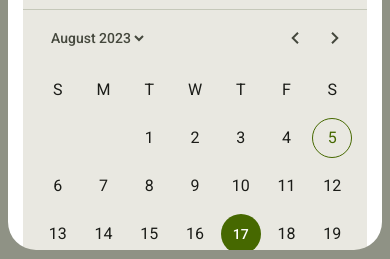
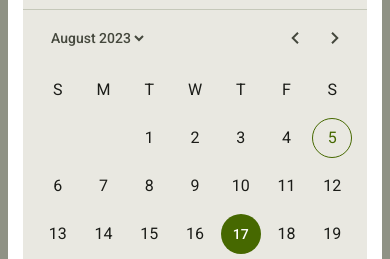
Before and after one commit to Marcosh747/Dewey, a plain HTML site: page public/professor/pagina_inicial.html in a window 390 px wide. Shown: the part 576-835 px from the top of the page. Drawn offline with Linux system fonts and the light colour scheme.

Commit message:
modified:   css/main.css 	modified:   css/pagina_inicial.css 	modified:   public/professor/pagina_inicial.html

```diff
--- a/css/main.css
+++ b/css/main.css
@@ -31,6 +31,19 @@
 .pagina_inicial {
     overflow: hidden;
 }
+}
+
+.container_principal{
+    display: flex;
+    width: 100%;
+    justify-content: center;
+    height: 100vh;
+}
+
+main{
+    margin-bottom: 150px;
+    display: flex;
+    flex-direction: column;
 }
 
 .barra-superior {
--- a/css/pagina_inicial.css
+++ b/css/pagina_inicial.css
@@ -18,6 +18,13 @@ header {
   .sessoes {
     flex-direction: column;
     align-items: center;
+
+  }
+
+  section.feed1,
+  section.feed2,
+  section.feed3{
+    overflow:inherit;
   }
 }
 
@@ -113,19 +120,16 @@ header {
 
 .android-grande-1 {
   position: relative;
-  overflow: hidden;
+  /* overflow: hidden; */
   width: 100%;
-  height: 100vh;
-
+  height: 100%;
 }
 
 .sessoes {
   border-radius: var(--arredondamento-do-cantos);
   display: flex;
-  justify-content: center;
-  /* flex-wrap: wrap; */
   gap: 15px;
-  margin-bottom: 80px;
+  height: 100%;
 }
 
 section.feed1 {
@@ -136,23 +140,17 @@ section.feed1 {
 section.feed1,
 .feed3,
 .feed2 {
+
   box-sizing: border-box;
   padding: 15px;
   display: flex;
-
-  /* width: max-content; */
-  height: calc(100vh - 150px);
   border-radius: var(--arredondamento-do-cantos);
   flex-direction: column;
   align-items: center;
   gap: 15px;
+  background: var(--m-3-sys-light-on-primary);
 }
 
-.feed1,
-.feed3,
-.feed2 {
-  background: var(--m-3-sys-light-on-primary);
-}
 
 .carrossel {
   padding: 8px 0px 8px 0px;
--- a/public/professor/pagina_inicial.html
+++ b/public/professor/pagina_inicial.html
@@ -223,8 +223,7 @@
 
   </header>
 
-
-
+  <div class="container_principal">
 
     <main>
 
@@ -233,7 +232,6 @@
       </div>
 
       <div class="android-grande-1">
-
 
         <div class="sessoes">
 
@@ -323,7 +321,8 @@
 
                           <svg class="icones-conta-circulo-preenchido-24-px" width="24" height="24" viewBox="0 0 24 24"
                             fill="none" xmlns="http://www.w3.org/2000/svg">
-                          <path d="M15.7049 7.41L14.2949 6L8.29492 12L14.2949 18L15.7049 16.59L11.1249 12L15.7049 7.41Z"
+                            <path
+                              d="M15.7049 7.41L14.2949 6L8.29492 12L14.2949 18L15.7049 16.59L11.1249 12L15.7049 7.41Z"
                               fill="#45483D" />
                           </svg>
 
@@ -859,6 +858,8 @@
 
     </footer>
 
+  </div>
+
 </body>
 
 </html>
```
Lines whose indentation alone changed are shown as unchanged.
